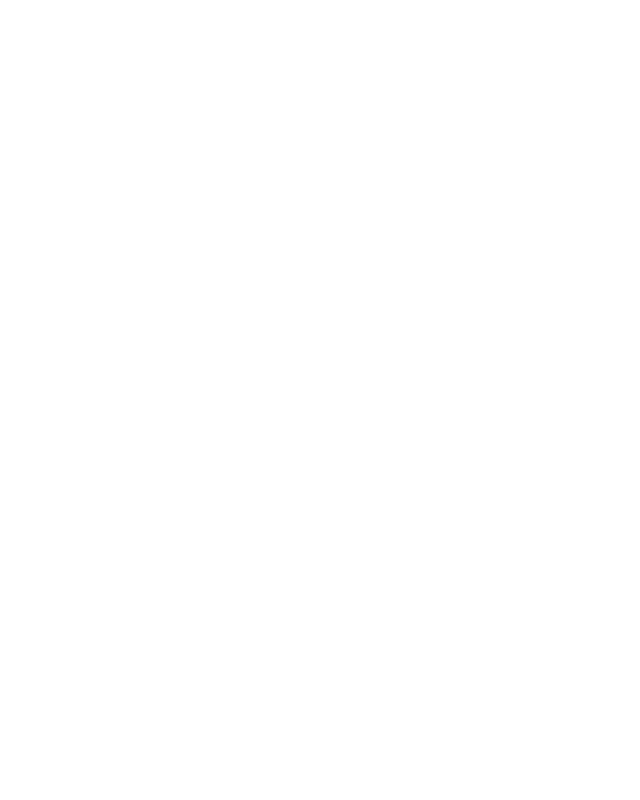
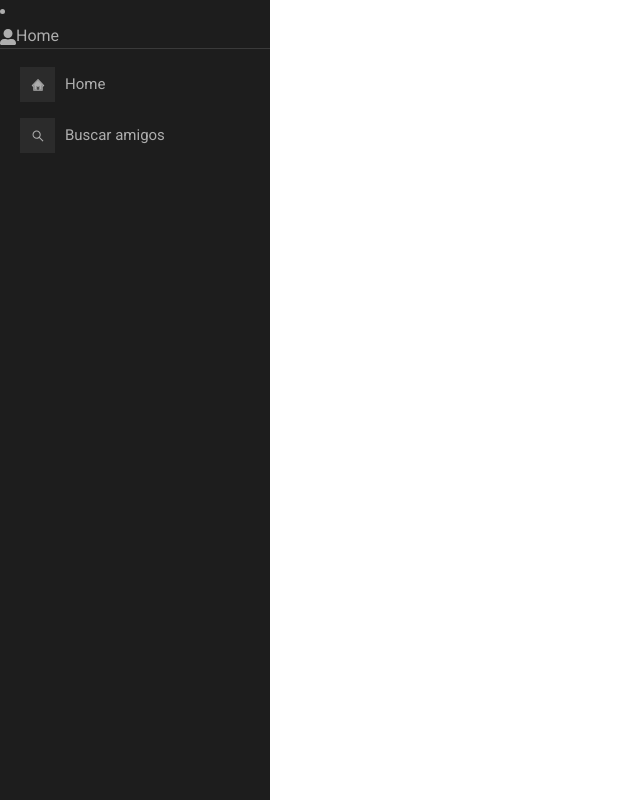
Before and after one commit to Jos260400/ISW1, a React app in the folder meeting/frontend/: page /sideBar in a window 1280 px wide. Shown: the whole page, without its empty margins (0-640 px from the left). Built offline with nearby package versions, Linux system fonts and the light colour scheme; a web font is replaced by a local one.

Commit message:
Primera parte de la pantalla de inicio

```diff
--- a/meeting/frontend/package.json
+++ b/meeting/frontend/package.json
@@ -52,6 +52,7 @@
     "react": "^17.0.2",
     "react-dom": "^17.0.2",
     "react-hook-form": "^7.2.1",
+    "react-icons": "^4.2.0",
     "react-pro-sidebar": "^0.6.0",
     "react-router-dom": "^5.2.0",
     "sass-loader": "^11.0.1",
--- a/meeting/frontend/src/components/404/custom_404.jsx
+++ b/meeting/frontend/src/components/404/custom_404.jsx
@@ -1,7 +1,7 @@
 import React from 'react';
-import thunder from './thunder.svg'
+import thunder from './thunder.svg';
 
-function custom_404() {
+function custom404() {
   return (
     <div id="container">
       <div id="error-container">
@@ -19,4 +19,4 @@
   );
 }
 
-export default custom_404;
+export default custom404;
--- a/meeting/frontend/src/components/mainRoutes.jsx
+++ b/meeting/frontend/src/components/mainRoutes.jsx
@@ -2,7 +2,8 @@
 import { BrowserRouter as Router, Route, Switch } from 'react-router-dom';
 import LogIn from './login/login';
 import SignUp from './register/register';
-import Custom_404 from './404/custom_404';
+import Custom404 from './404/custom_404';
+import sideBar from './sideBar/sideBar';
 
 export default function MainRoutes() {
   return (
@@ -10,7 +11,8 @@
       <Switch>
         <Route exact path="/" component={LogIn} />
         <Route path="/signUp" component={SignUp} />
-        <Route path="/404" component={Custom_404} />
+        <Route path="/404" component={Custom404} />
+        <Route path="/sideBar" component={sideBar} />
       </Switch>
     </Router>
   );
--- /dev/null
+++ b/meeting/frontend/src/components/sideBar/sideBar.jsx
@@ -0,0 +1,34 @@
+import React from 'react';
+import {
+  ProSidebar, Menu, MenuItem, SubMenu, SidebarHeader,
+} from 'react-pro-sidebar';
+import { Link, useRouteMatch } from 'react-router-dom';
+import { AiTwotoneHome, AiOutlineSearch } from 'react-icons/ai';
+import { FaUserAlt } from 'react-icons/fa';
+import 'react-pro-sidebar/dist/css/styles.css';
+
+export default function Home() {
+  const { url } = useRouteMatch();
+  return (
+    <div className="home">
+      <ProSidebar>
+        <SidebarHeader>
+          <MenuItem icon={<FaUserAlt />}>
+            <Link to={`${url}`} />
+            Home
+          </MenuItem>
+        </SidebarHeader>
+        <Menu iconShape="square">
+          <MenuItem icon={<AiTwotoneHome />}>
+            <Link to={`${url}`} />
+            Home
+          </MenuItem>
+          <MenuItem icon={<AiOutlineSearch />}>
+            <Link to={`${url}/search`} />
+            Buscar amigos
+          </MenuItem>
+        </Menu>
+      </ProSidebar>
+    </div>
+  );
+}
--- /dev/null
+++ b/meeting/frontend/src/components/sideBar/sideBar.scss
@@ -0,0 +1,3 @@
+.home{
+    height: 100vh;
+}
--- a/meeting/frontend/src/style/index.scss
+++ b/meeting/frontend/src/style/index.scss
@@ -2,3 +2,4 @@
 @import "~bootstrap/scss/bootstrap";
 @import '../components/utils/utils';
 @import '../components/404/404.css';
+@import '../components/sideBar/sideBar';
```
Also changed, not shown: 1 other file (tests, documents, lock files or other folders). Lines whose indentation alone changed are shown as unchanged.
